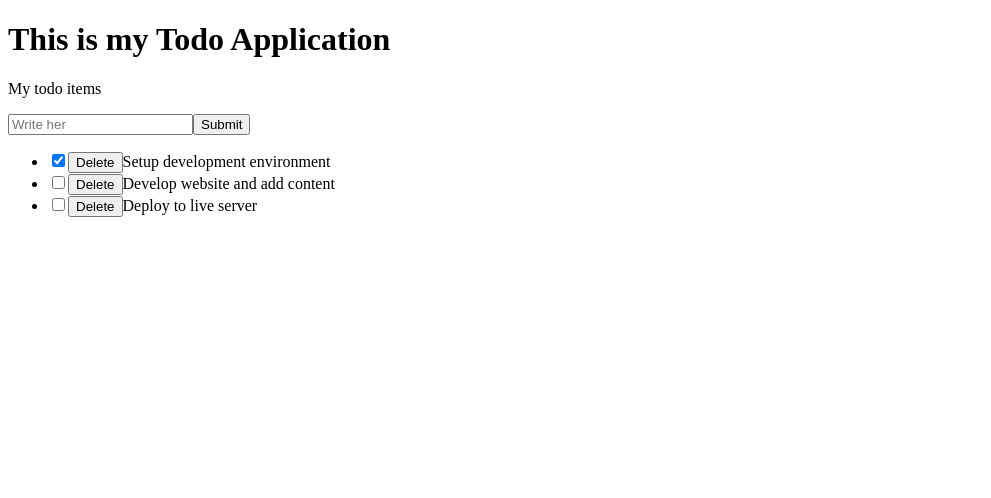
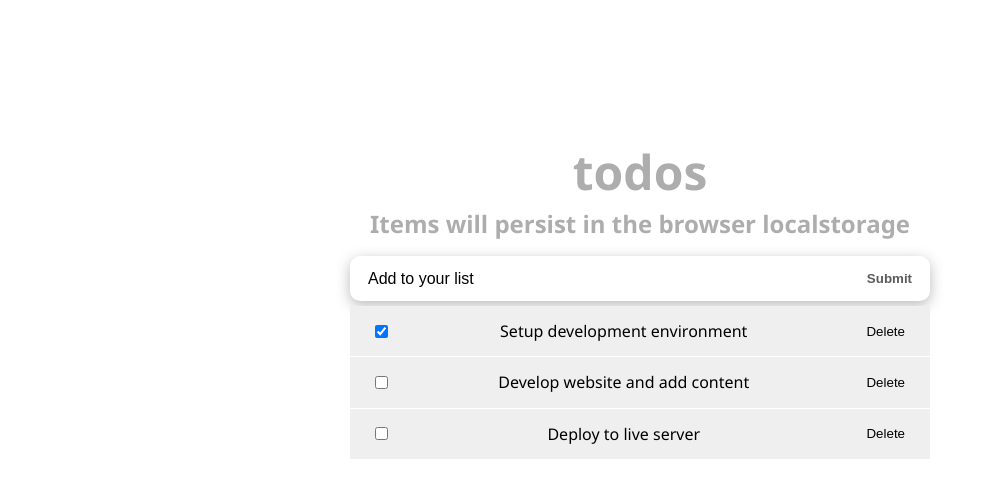
Before and after one commit to tumainimaganiko/react-todo-lists, a React (Vite) app: page / in a window 1280 px wide. Shown: the top 498 px of the page, without its empty margins (0-991 px from the left). Built offline with nearby package versions, Linux system fonts and the light colour scheme.

Commit message:
Add CSS styling to components

```diff
--- a/src/components/Header.jsx
+++ b/src/components/Header.jsx
@@ -0,0 +1,19 @@
+import styles from '@/styles/Header.module.css'
+const Header = () => {
+  const headerStyle = {
+    padding: '20px 0',
+    lineHeight: '1.5em',
+    color: '#aeadad',
+    textAlign: 'center',
+  }
+  return (
+    <header
+      style={headerStyle} className={styles.header}
+    >
+      <h1>Todos</h1>
+      <h2>Items will persist in the browser localstorage</h2>
+    </header>
+  );
+};
+
+export default Header;
--- a/src/components/InputTodo.jsx
+++ b/src/components/InputTodo.jsx
@@ -19,16 +19,17 @@ const InputTodo = ({ addTodoItem }) => {
   };
   return (
     <>
-      <form onSubmit={handleSubmit}>
+      <form onSubmit={handleSubmit} className="form-container">
         <input
           type="text"
-          placeholder="Write her"
+          placeholder="Add to your list"
           value={title}
           onChange={handleInput}
+          className="input-text"
         />
-        <button>Submit</button>
+        <button className="input-submit">Submit</button>
       </form>
-      <span>{message}</span>
+      <span className="submit-warning">{message}</span>
     </>
   );
 };
--- a/src/components/TodoApp.jsx
+++ b/src/components/TodoApp.jsx
@@ -1,13 +1,15 @@
-import TodosLogic from "@/components/TodosLogic"
+import TodosLogic from "@/components/TodosLogic";
+import Header from "@/components/Header";
 
 const TodoApp = () => {
-    return (
-        <div>
-            <h1>This is my Todo Application</h1>
-            <p>My todo items</p>
-            <TodosLogic />
-        </div>
-    )
-}
+  return (
+    <div className="wrapper">
+      <div className="todos">
+        <Header />
+        <TodosLogic />
+      </div>
+    </div>
+  );
+};
 
 export default TodoApp;
--- a/src/components/TodoItem.jsx
+++ b/src/components/TodoItem.jsx
@@ -1,10 +1,14 @@
+import styles from "@/styles/TodoItem.module.css"
+
 const TodoItem = ({ itemList, handleChange, delTodo }) => {
 
     return (
-        <li>
+        <li className={styles.item}>
+            <div className={styles.content}>
             <input type="checkbox" checked={itemList.completed} onChange={() => handleChange(itemList.id)}/>
             <button onClick={() => delTodo(itemList.id)}>Delete</button>
             {itemList.title}
+            </div>
         </li>
     )
 }
--- a/src/main.jsx
+++ b/src/main.jsx
@@ -1,6 +1,7 @@
 import React from "react";
 import ReactDOM from "react-dom/client";
 import TodoApp from '@/components/TodoApp'
+import '@/styles/app.css'
 
 const domContainer = document.getElementById('root');
 const root = ReactDOM.createRoot(domContainer);
--- /dev/null
+++ b/src/styles/Header.module.css
@@ -0,0 +1,8 @@
+.header h1 {
+    font-size: 3rem;
+    font-weight: 600;
+    margin-bottom: 1rem;
+    line-height: 1em;
+    text-transform: lowercase;
+    text-align: center;
+  }
--- /dev/null
+++ b/src/styles/TodoItem.module.css
@@ -0,0 +1,26 @@
+.item {
+    font-size: 1rem;
+    list-style-type: none;
+    padding: 14px 25px;
+    border-bottom: 1px solid #fff;
+    background: #f0efef;
+  }
+  .content {
+    display: flex;
+    justify-content: space-between;
+    align-items: center;
+    gap: 1rem;
+  }
+  .content span {
+    flex: 1;
+    order: 1;
+  }
+  .content button {
+    cursor: pointer;
+    background: transparent;
+    order: 2;
+    outline: none;
+    outline: none;
+    border: none;
+    margin-left: 7px;
+  }
--- /dev/null
+++ b/src/styles/app.css
@@ -0,0 +1,61 @@
+* {
+    box-sizing: border-box;
+    margin: 0;
+    padding: 0;
+  }
+  body {
+    font-family: "Segoe UI", sans-serif;
+    line-height: 1.4;
+    color: #000;
+    background: #fff;
+    height: 100vh;
+    font-weight: 400;
+  }
+
+
+  .wrapper {
+    width: 100%;
+    padding: 8rem 20px 3rem;
+  }
+  .todos {
+    max-width: 580px;
+    margin: 0 auto;
+  }
+  .form-container {
+    display: flex;
+    border-radius: calc(0.1 * 100px);
+    box-shadow: 0px 4px 14px 0px rgba(70, 70, 70, 0.38);
+    justify-content: space-around;
+    background: #fff;
+    font-size: 1rem;
+  }
+  .input-text {
+    width: 85%;
+    padding-right: 5px;
+    padding-left: 10px;
+    border-radius: calc(0.5 * 100px);
+    font-size: 1rem;
+  }
+  .input-text::placeholder {
+    color: #000;
+  }
+  .input-submit {
+    background: transparent;
+    color: #5b5b5b;
+    text-transform: capitalize;
+    cursor: pointer;
+    font-weight: 600;
+    margin-right: 10px;
+  }
+  .input-text,
+  .input-submit {
+    height: 45px;
+    outline: none;
+    border: none;
+  }
+  .submit-warning {
+    font-size: 13px;
+    color: red;
+    margin-top: 5px;
+    display: block;
+  }
```
